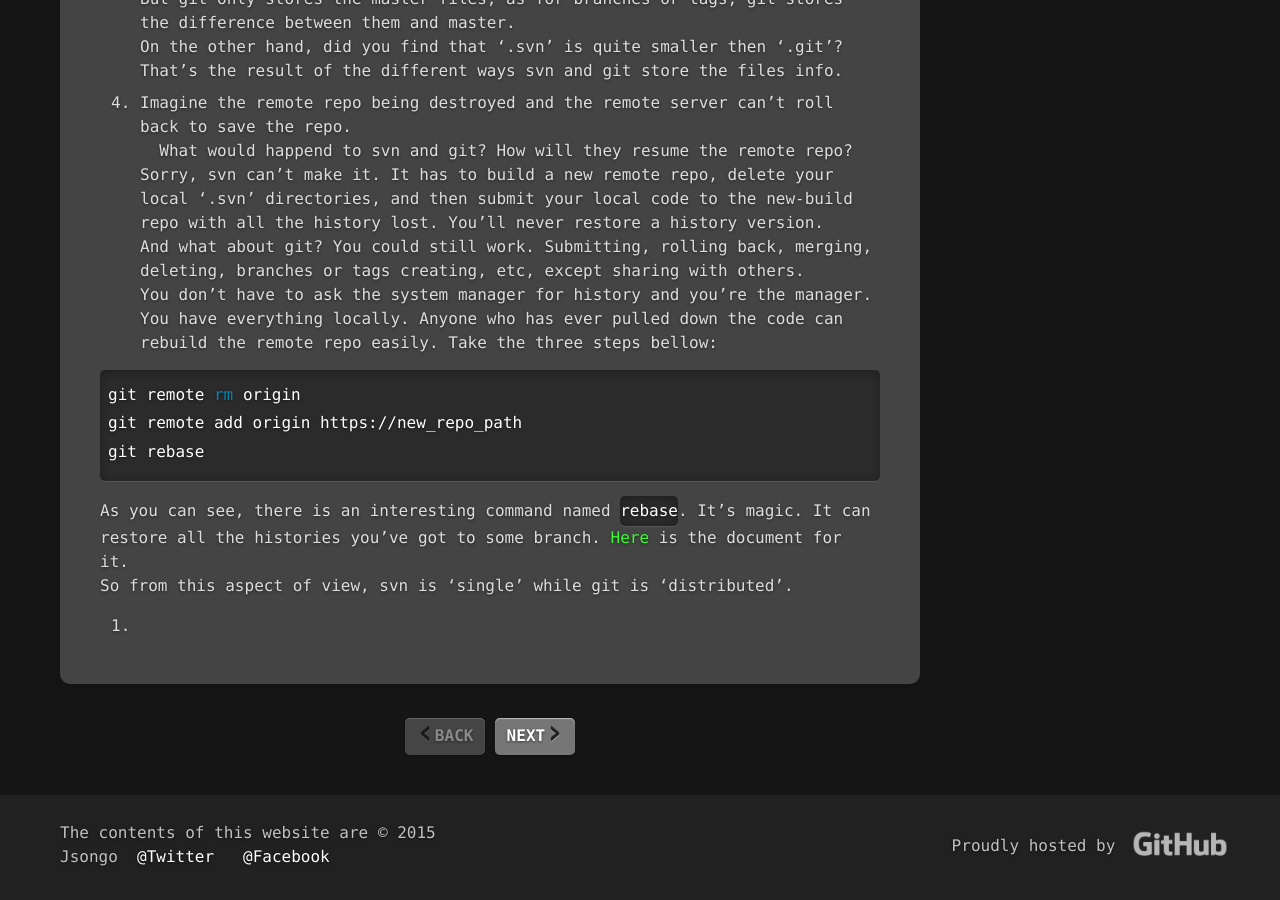
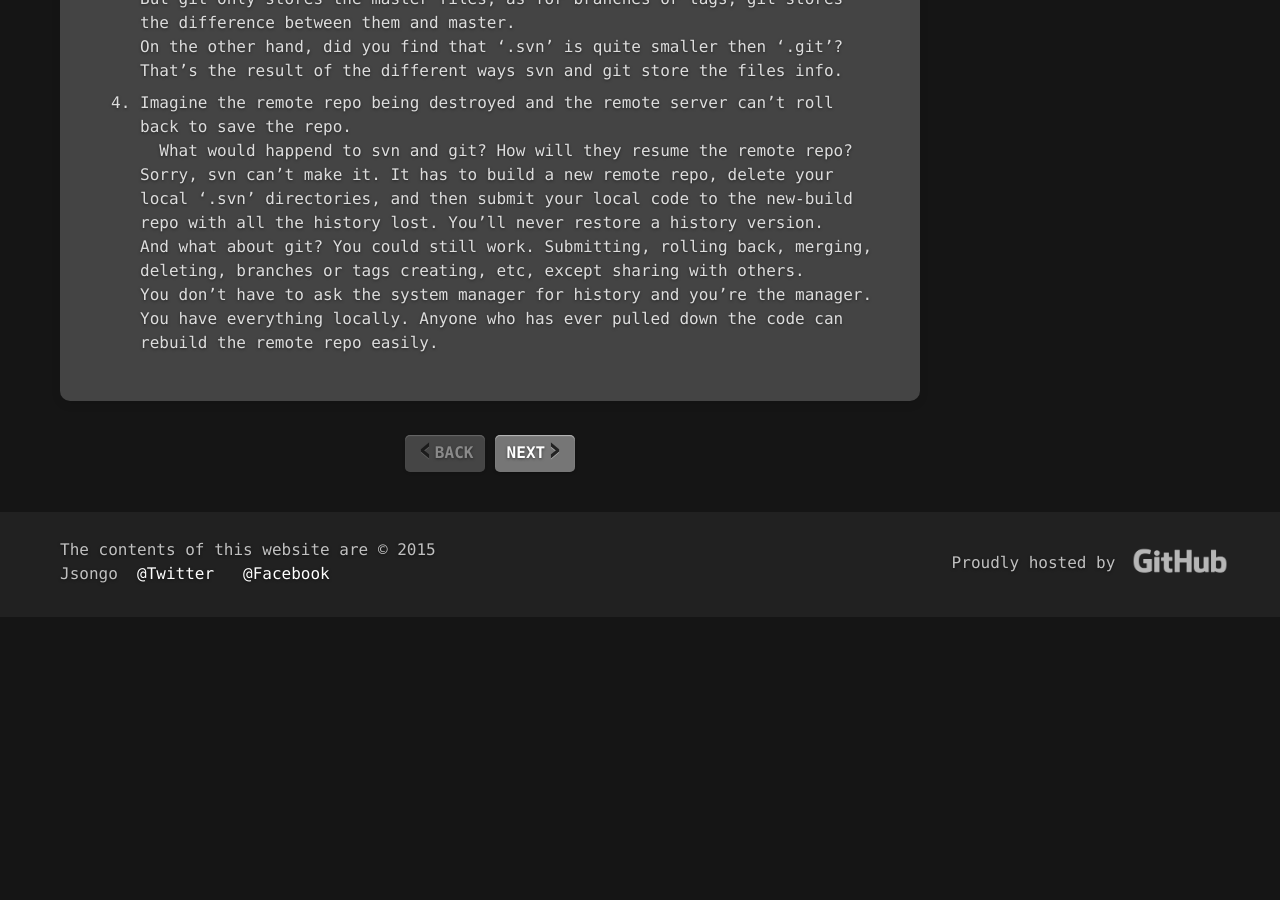
Before and after one commit to jsongo/jsongo.github.io, a Jekyll site: the page built from _posts/2015-06-22-svn-git-summary.markdown, in a window 1280 px wide and 900 px high, scrolled down 12497 px. Built offline with Jekyll 4.4.1, drawn with Linux system fonts in a browser that asks for light colours; comment, search, counter and statistics services are not loaded; after the commit the page ends 13114 px from its top, so only the background shows below that.

Commit message:
Update 2015-06-22-svn-git-summary.markdown

```diff
--- a/_posts/2015-06-22-svn-git-summary.markdown
+++ b/_posts/2015-06-22-svn-git-summary.markdown
@@ -409,12 +409,4 @@ On the other hand, did you find that '.svn' is quite smaller then '.git'?  That'
 &nbsp;&nbsp;What would happend to svn and git? How will they resume the remote repo?
 Sorry, svn can't make it. It has to build a new remote repo, delete your local '.svn' directories, and then submit your local code to the new-build repo with all the history lost. You'll never restore a history version.
 And what about git? You could still work. Submitting, rolling back, merging, deleting, branches or tags creating, etc, except sharing with others.
-You don't have to ask the system manager for history and you're the manager. You have everything locally. Anyone who has ever pulled down the code can rebuild the remote repo easily.  Take the three steps bellow:
-{% highlight bash %}
-git remote rm origin
-git remote add origin https://new_repo_path
-git rebase
-{% endhighlight %}
-As you can see, there is an interesting command named `rebase`. It's magic. It can restore all the histories you've got to some branch. [Here](http://git-scm.com/docs/git-rebase) is the document for it.
-So from this aspect of view, svn is 'single' while git is 'distributed'.
-5.
+You don't have to ask the system manager for history and you're the manager. You have everything locally. Anyone who has ever pulled down the code can rebuild the remote repo easily.
```
